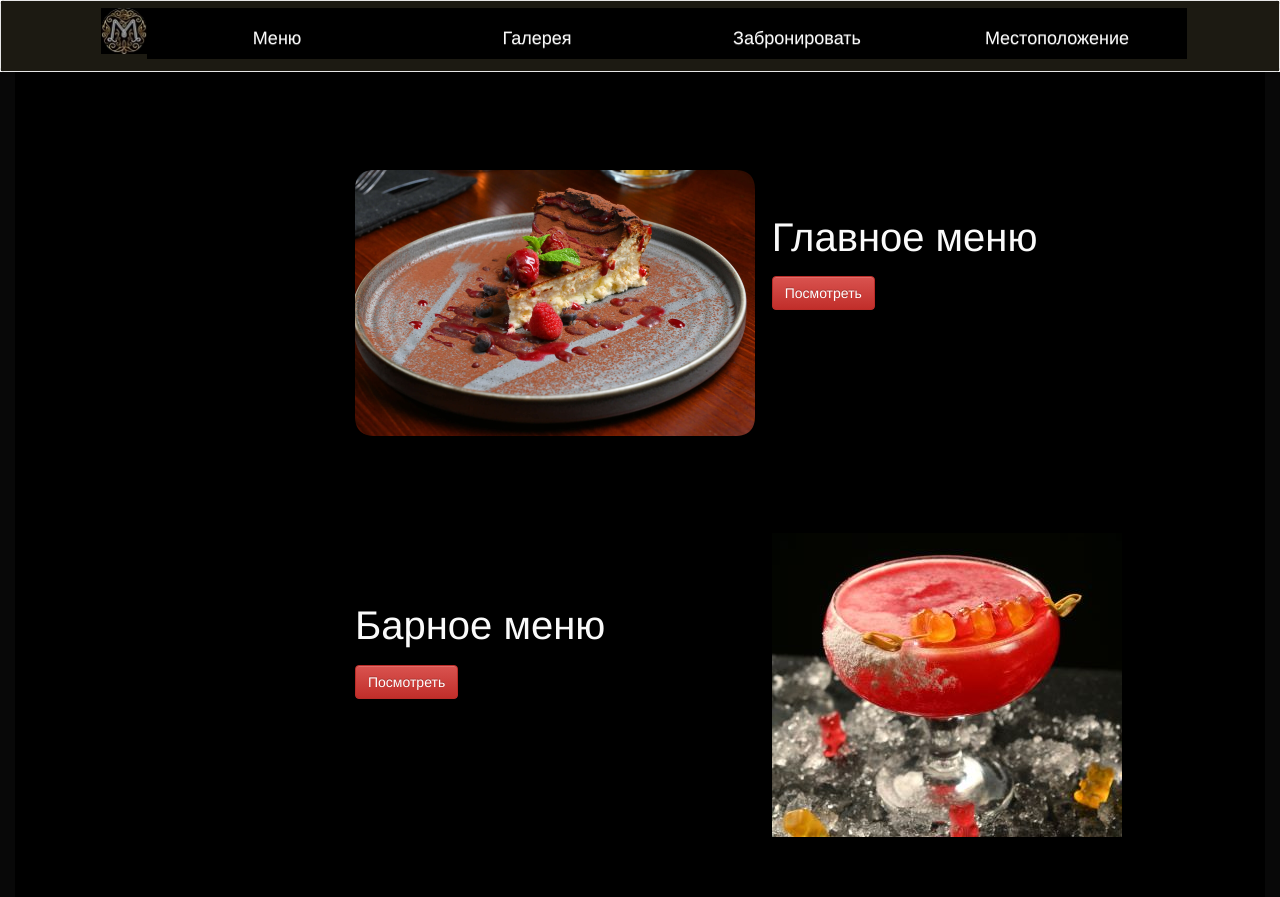
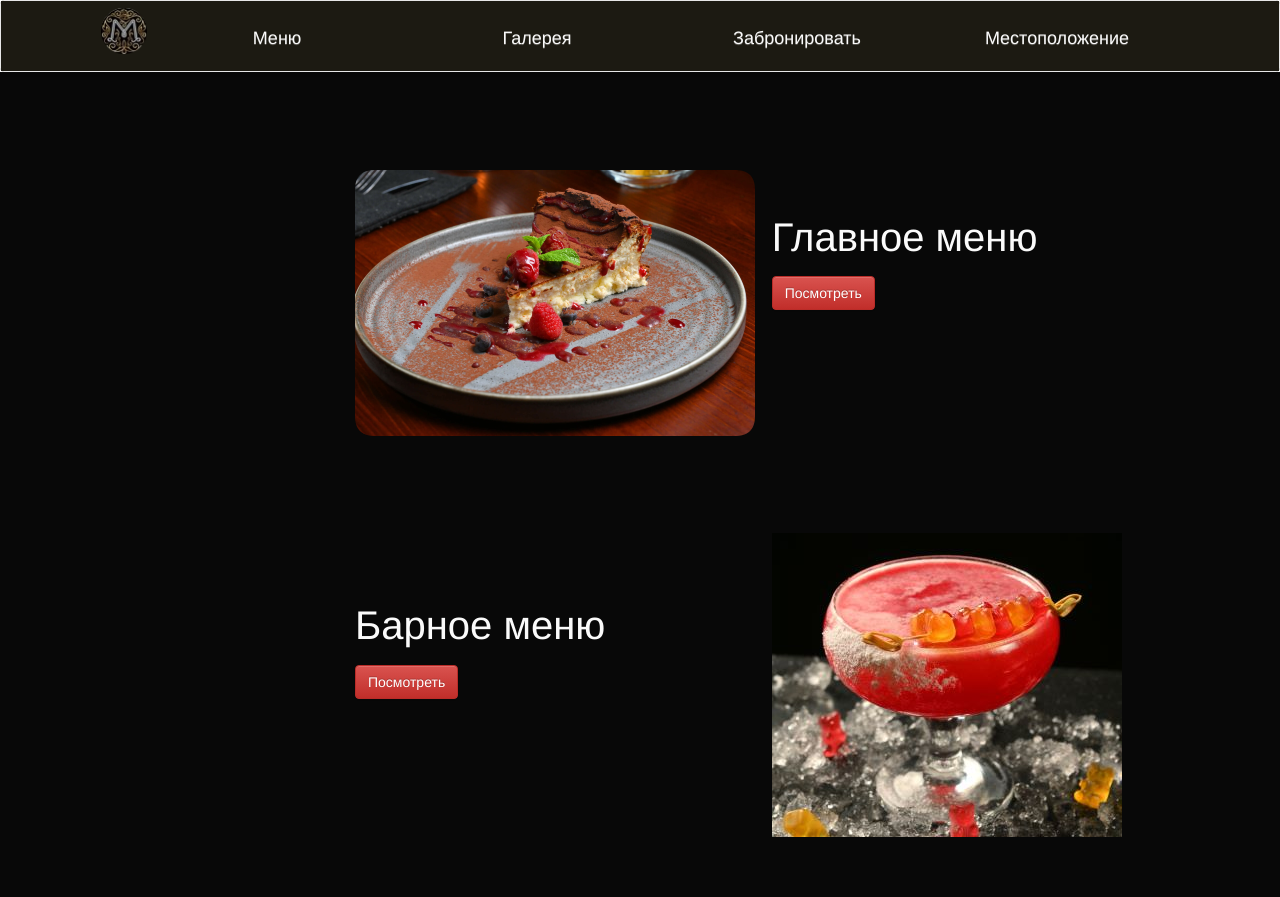
Before and after one commit to nastya-shegoleva/Bevri, a Flask app: page /menu in a window 1280 px wide. Shown: the top 897 px of the page. Run offline with Flask 3, Linux system fonts and the light colour scheme; some libraries are stand-ins or nearby versions.

Commit message:
Update menu-page.css

```diff
--- a/static/css/menu-page.css
+++ b/static/css/menu-page.css
@@ -1,6 +1,5 @@
 * {margin:0 ;
 padding:0;
-background-color: black;
 }
 #main-block {
     background: #080808;
```
